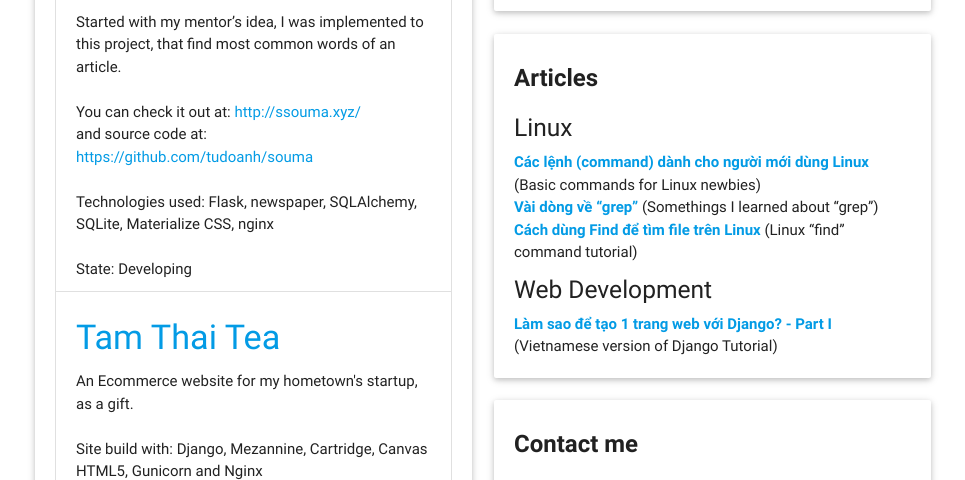
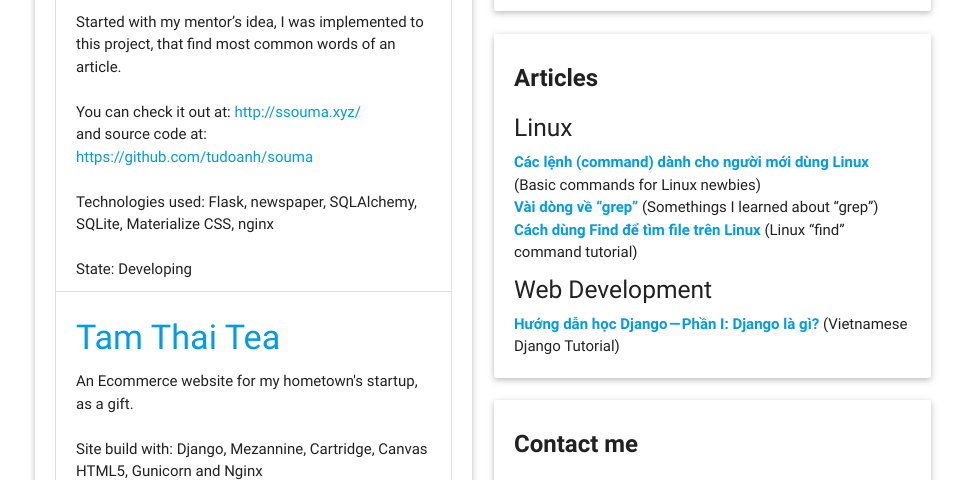
Before and after one commit to tudoanh/tudoanh.github.io, a plain HTML site: page index.html in a window 1280 px wide. Shown: the part 1220-1700 px from the top of the page, without its empty margins (157-1122 px from the left). Drawn offline with nearby package versions, Linux system fonts and the light colour scheme.

Commit message:
change article name

```diff
--- a/index.html
+++ b/index.html
@@ -200,7 +200,7 @@
 							<p><a href="https://medium.com/@doanhtu/v%C3%A0i-d%C3%B2ng-v%E1%BB%81-grep-e1e4fd8c12ae"><b>Vài dòng về “grep”</b></a> (Somethings I learned about “grep”)</p>
 							<p><a href="https://medium.com/@doanhtu/c%C3%A1ch-d%C3%B9ng-find-%C4%91%E1%BB%83-t%C3%ACm-file-tr%C3%AAn-linux-75fc4c745ae3"><b>Cách dùng Find để tìm file trên Linux</b></a> (Linux “find” command tutorial)</p>
 							<h5>Web Development</h5>
-							<p><a href="https://medium.com/@doanhtu/l%C3%A0m-sao-%C4%91%E1%BB%83-t%E1%BA%A1o-1-trang-web-v%E1%BB%9Bi-django-i-fddff91786f7#.cd0lrzt2m"><b>Làm sao để tạo 1 trang web với Django? - Part I</b></a> (Vietnamese version of Django Tutorial)</p>
+							<p><a href="https://medium.com/@doanhtu/l%C3%A0m-sao-%C4%91%E1%BB%83-t%E1%BA%A1o-1-trang-web-v%E1%BB%9Bi-django-i-fddff91786f7#.cd0lrzt2m"><b>Hướng dẫn học Django — Phần I: Django là gì?</b></a> (Vietnamese Django Tutorial)</p>
 						</div>
 					</div>
 				</div>
```
